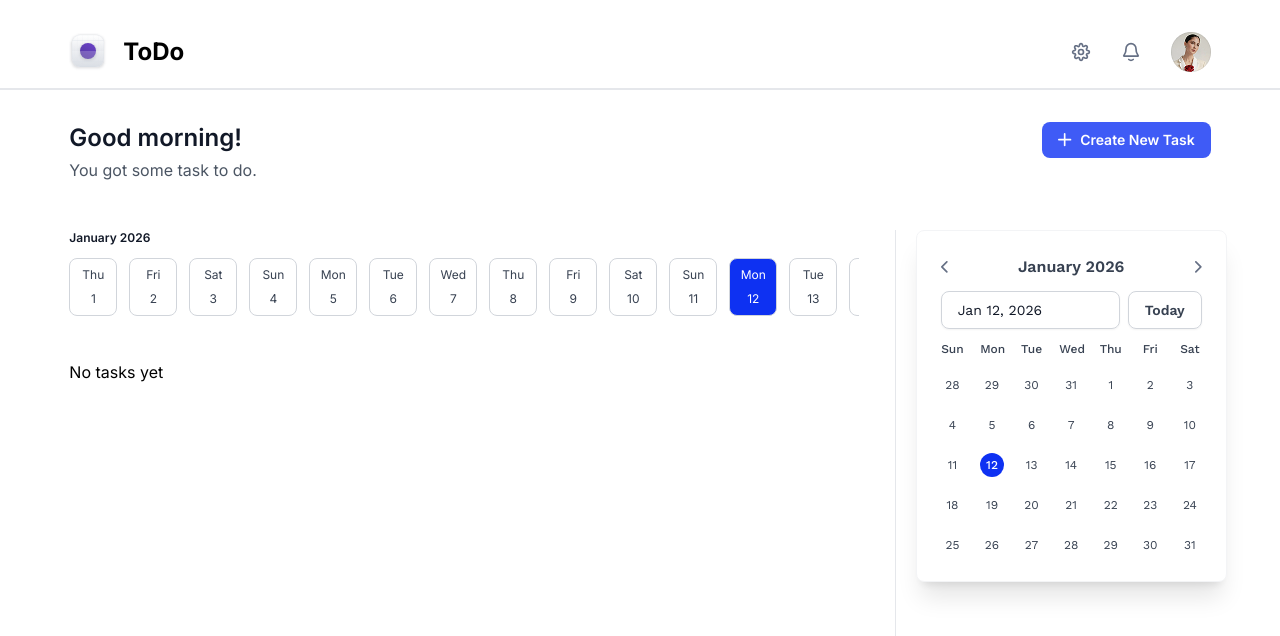
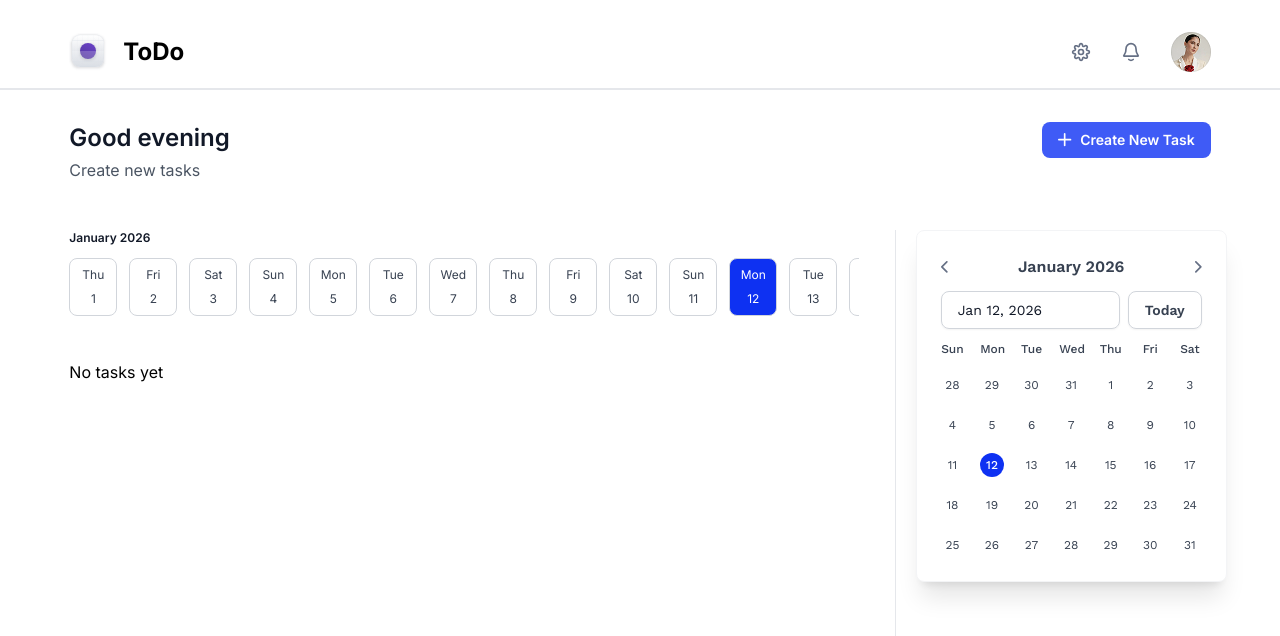
Before and after one commit to Israel-O-John/To-Do, a React (Vite) app: page / in a window 1280 px wide. Shown: the top 636 px of the page. Built offline with nearby package versions, Linux system fonts and the light colour scheme.

Commit message:
added day a task was created

```diff
--- a/src/components/AddTask.jsx
+++ b/src/components/AddTask.jsx
@@ -10,9 +10,21 @@ function AddTask() {
   const [taskDetails, setTaskDetails] = useState("");
   const [startTime, setStartTime] = useState("10:30");
   const [endTime, setEndTime] = useState("21:30");
+  const [taskDays, setTaskDays] = useState(new Date());
 
-  const { setCreateTask, setTaskComponent, taskComponent, taskExists } =
-    useContext(Todos);
+  const {
+    setCreateTask,
+    setTaskComponent,
+    taskComponent,
+    taskExists,
+    monthsShort,
+  } = useContext(Todos);
+
+  const taskDay = {
+    day: taskDays.getDate(),
+    month: monthsShort[taskDays.getMonth()],
+    year: taskDays.getFullYear(),
+  };
 
   function handleAdd() {
     const newTask = {
@@ -20,6 +32,7 @@ function AddTask() {
       startTime,
       completeTime: endTime,
       id: new Date(),
+      day: taskDay,
     };
 
     if (taskExists(newTask, taskComponent)) {
@@ -62,14 +75,18 @@ function AddTask() {
       </div>
       <div className="flex items-center justify-between">
         <div className="task-inp">
-          <img src={calendarIcon} alt="calendar icon" />
-          <p className="text-sm">Today</p>
+          {/* <div className="w-4">
+            <img src={calendarIcon} alt="calendar icon" className="w-full" />
+          </div> */}
+          <p className="text-[10px]">
+            {taskDay.day} {taskDay.month}, {taskDay.year}
+          </p>
         </div>
         <div className="task-inp">
           {/* <img src={clockIcon} alt="clock icon" /> */}
           <input
             type="time"
-            className="text-sm"
+            className="text-[10px]"
             value={startTime}
             onChange={(e) => setStartTime(e.target.value)}
           />
@@ -78,7 +95,7 @@ function AddTask() {
           {/* <img src={clockIcon} alt="clock icon" /> */}
           <input
             type="time"
-            className="text-sm"
+            className="text-[10px]"
             value={endTime}
             onChange={(e) => setEndTime(e.target.value)}
           />
--- a/src/components/Greeting.jsx
+++ b/src/components/Greeting.jsx
@@ -3,18 +3,28 @@ import { Todos } from "../App";
 import plusIcon from "../assets/plus-icon.svg";
 
 function Greeting() {
-  const { setCreateTask } = useContext(Todos);
+  const { setCreateTask, taskComponent } = useContext(Todos);
+
   function handleOpen() {
     setCreateTask(true);
   }
+
+  const date = new Date();
+
   return (
     <div className="px-4 py-8 md:w-11/12 md:mx-auto md:flex md:items-start md:justify-between">
       <div>
         <h2 className="text-2xl font-semibold text-gray-900 pb-1">
-          Good morning!
+          {date.getHours() >= 0 && date.getHours() < 12
+            ? "Good morning!"
+            : date.getHours() >= 12 && date.getHours() < 17
+            ? "Good afternoon"
+            : "Good evening"}
         </h2>
         <p className="text-base font-normal text-gray-600 pb-4">
-          You got some task to do.
+          {taskComponent.length < 1
+            ? "Create new tasks"
+            : "You got some task to do."}
         </p>
       </div>
       <button
--- a/src/components/Task.jsx
+++ b/src/components/Task.jsx
@@ -19,7 +19,9 @@ function Task({ task, onClick }) {
           </p>
         </div>
       </div>
-      <p className="font-secondaryFont text-sm text-gray-600">{task.day}</p>
+      <p className="font-secondaryFont text-sm text-gray-600">
+        {task.day.day} {task.day.month}, {task.day.year}
+      </p>
     </div>
   );
 }
```
